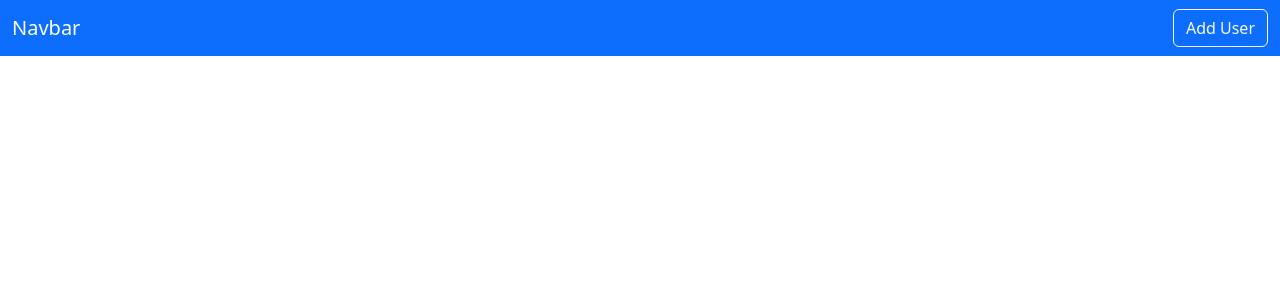
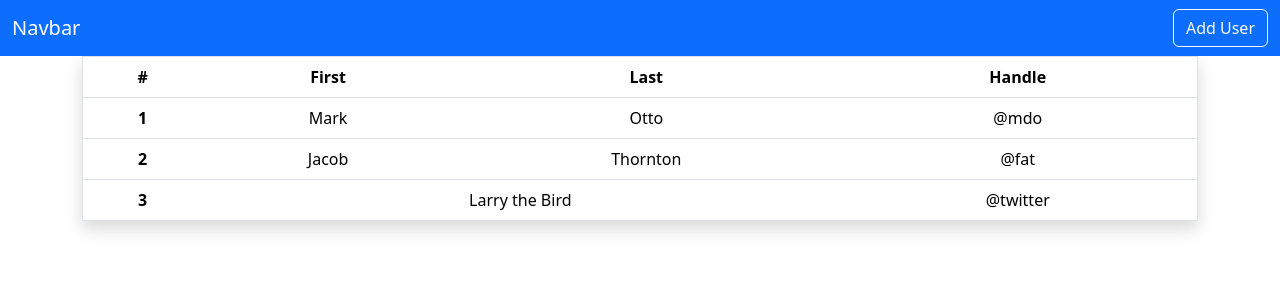
Before and after one commit to gahoccode215/SpringBootReactMySQLCRUD, a React (Create React App) app in the folder frontend/: page / in a window 1280 px wide. Shown: the top 300 px of the page. Built offline with nearby package versions, Linux system fonts and the light colour scheme.

Commit message:
create HomePage using React and Bootstrap

```diff
--- a/frontend/src/App.js
+++ b/frontend/src/App.js
@@ -1,11 +1,13 @@
 import './App.css';
 import "../node_modules/bootstrap/dist/css/bootstrap.min.css";
 import Navbar from './layout/Navbar';
+import Home from './pages/Home';
 
 function App() {
   return (
     <div className="App">
       <Navbar />
+      <Home />
     </div>
   );
 }
--- a/frontend/src/pages/Home.js
+++ b/frontend/src/pages/Home.js
@@ -0,0 +1,39 @@
+import React from 'react'
+
+export default function Home() {
+    return (
+        <div className='container'>
+            <div classNameName='py-4'>
+                <table className="table border shadow">
+                    <thead>
+                        <tr>
+                            <th scope="col">#</th>
+                            <th scope="col">First</th>
+                            <th scope="col">Last</th>
+                            <th scope="col">Handle</th>
+                        </tr>
+                    </thead>
+                    <tbody>
+                        <tr>
+                            <th scope="row">1</th>
+                            <td>Mark</td>
+                            <td>Otto</td>
+                            <td>@mdo</td>
+                        </tr>
+                        <tr>
+                            <th scope="row">2</th>
+                            <td>Jacob</td>
+                            <td>Thornton</td>
+                            <td>@fat</td>
+                        </tr>
+                        <tr>
+                            <th scope="row">3</th>
+                            <td colspan="2">Larry the Bird</td>
+                            <td>@twitter</td>
+                        </tr>
+                    </tbody>
+                </table>
+            </div>
+        </div>
+    )
+}
```
